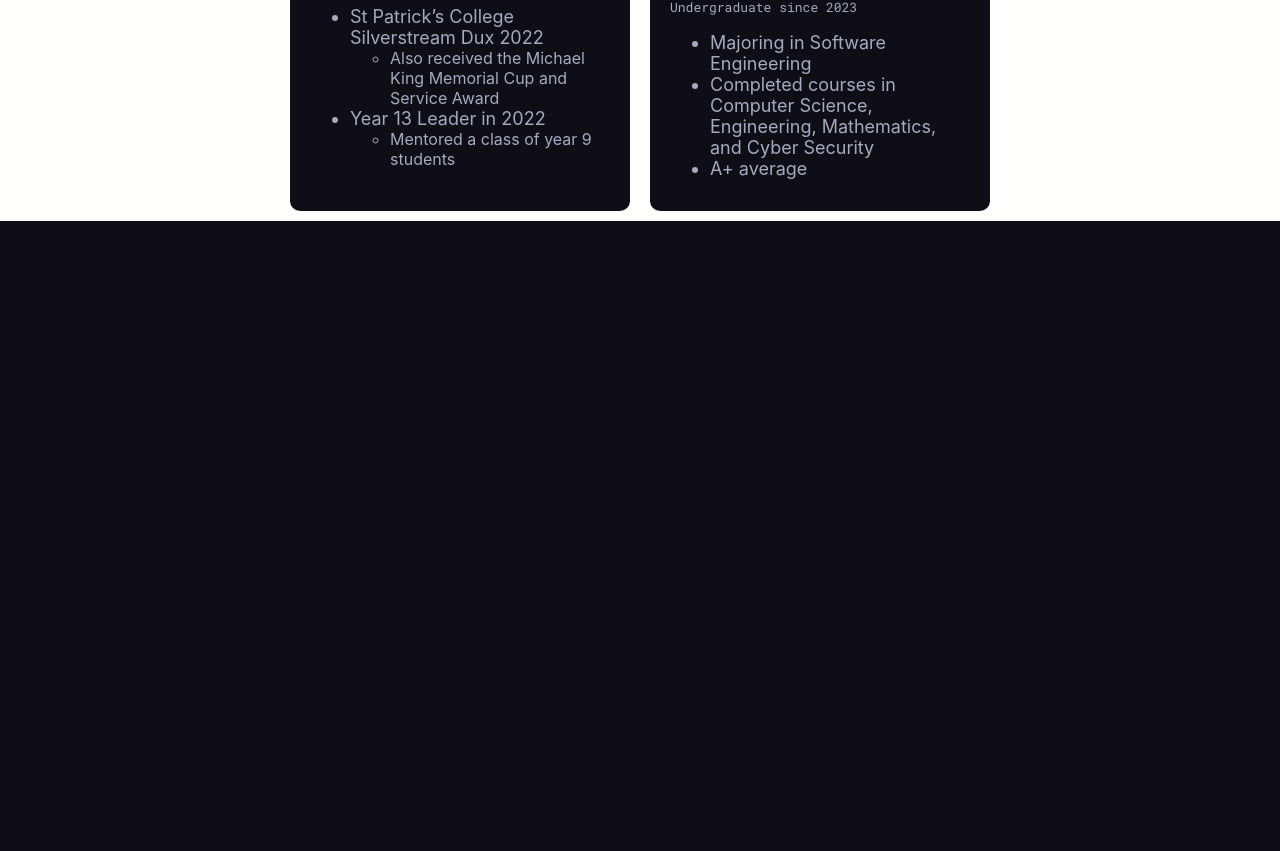
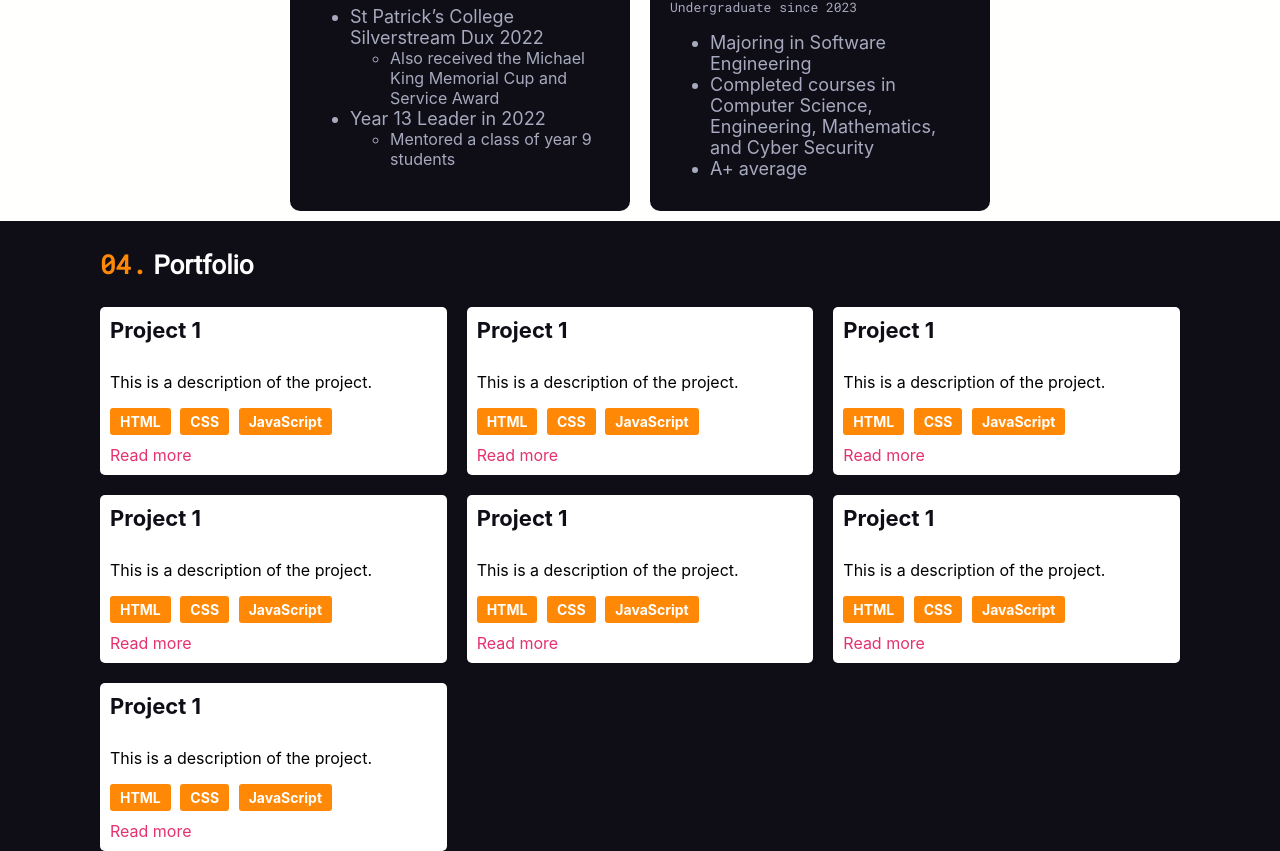
Before and after one commit to AlexanderHeffernan/Personal-Portfolio-Website, a React (Create React App) app in the folder personal-portfolio/: page / in a window 1280 px wide. Shown: the part 2129-2980 px from the top of the page. Before the commit the page ends 2350 px from the top, so only its background shows below. Built offline with nearby package versions, Linux system fonts and the light colour scheme.

Commit message:
First version of portfolio component finished.

```diff
--- a/personal-portfolio/src/App.js
+++ b/personal-portfolio/src/App.js
@@ -5,6 +5,7 @@ import Home from './components/Home.js';
 import About from './components/About.js';
 import Work from './components/Work.js';
 import Education from './components/Education.js';
+import Portfolio from './components/Portfolio.js';
 
 function App() {
   return (
@@ -14,6 +15,7 @@ function App() {
       <About />
       <Work />
       <Education />
+      <Portfolio />
     </div>
   );
 }
--- /dev/null
+++ b/personal-portfolio/src/assets/styles/Portfolio.css
@@ -0,0 +1,70 @@
+.Portfolio {
+    padding: 0 100px 0 100px;
+    height: 100px;
+}
+
+.Portfolio h3 {
+    font-size: 26px;
+    color: white;
+    font-family: 'Roboto', sans-serif;
+}
+
+.Portfolio h3 span {
+    color: #ff8906;
+    font-family: 'Roboto Mono', monospace;
+}
+
+.Portfolio .ItemsGrid {
+    width: 100%;
+    display: grid;
+    grid-template-columns: repeat(3, 1fr); /* Adjust the number of columns as needed */
+    gap: 20px; /* Adjust the gap between items as needed */
+    justify-content: center; /* Center the grid horizontally */
+    align-content: center; /* Center the grid vertically */
+}
+
+.Portfolio .ItemsGrid .PortfolioItem {
+    background-color: white;
+    display: block;
+    align-items: center;
+    justify-content: center;
+    padding: 10px;
+    border-radius: 5px;
+    transition: transform 0.3s ease-in-out, box-shadow 0.3s ease-in-out;
+}
+
+.Portfolio .ItemsGrid .PortfolioItem:hover {
+    transform: scale(1.1);
+    z-index: 1;
+    box-shadow: 0px 0px 10px 10px #ff8b0680;
+}
+
+.Portfolio .ItemsGrid .PortfolioItem h4 {
+    font-size: 22px;
+    color: #0f0e17;
+    margin-top: 0;
+}
+
+.Portfolio .ItemsGrid .PortfolioItem .Tag {
+    display: inline-block;
+    background-color: #ff8906;
+    min-width: fit-content;
+    margin-right: 0.6rem;
+    margin-bottom: 0.6rem;
+    padding: 5px 10px;
+    border-radius: 3px;
+    color: white;
+    font-size: 14px;
+    font-weight: 700;
+}
+
+.Portfolio .ItemsGrid .PortfolioItem a {
+    color: #e53170;
+    text-decoration: none;
+    transition: font-weight ease 0.3s;
+}
+
+.Portfolio .ItemsGrid .PortfolioItem a:hover {
+    color: #e53170;
+    font-weight: 800;
+}
--- /dev/null
+++ b/personal-portfolio/src/components/Portfolio.js
@@ -0,0 +1,59 @@
+import React, { useState } from 'react';
+import '../assets/styles/Portfolio.css';
+import PortfolioItem from './PortfolioItem';
+
+function Portfolio() {
+
+    return (
+        <div className="Portfolio" id="Portfolio">
+            <h3><span>04.</span> Portfolio</h3>
+            <div className="ItemsGrid">
+                <PortfolioItem
+                    title={"Project 1"}
+                    description={"This is a description of the project."}
+                    tags={['HTML', 'CSS', 'JavaScript']}
+                    link={"www.google.com"}
+                />
+                <PortfolioItem
+                    title={"Project 1"}
+                    description={"This is a description of the project."}
+                    tags={['HTML', 'CSS', 'JavaScript']}
+                    link={"www.google.com"}
+                />
+                <PortfolioItem
+                    title={"Project 1"}
+                    description={"This is a description of the project."}
+                    tags={['HTML', 'CSS', 'JavaScript']}
+                    link={"www.google.com"}
+                />
+                <PortfolioItem
+                    title={"Project 1"}
+                    description={"This is a description of the project."}
+                    tags={['HTML', 'CSS', 'JavaScript']}
+                    link={"www.google.com"}
+                />
+                <PortfolioItem
+                    title={"Project 1"}
+                    description={"This is a description of the project."}
+                    tags={['HTML', 'CSS', 'JavaScript']}
+                    link={"www.google.com"}
+                />
+                <PortfolioItem
+                    title={"Project 1"}
+                    description={"This is a description of the project."}
+                    tags={['HTML', 'CSS', 'JavaScript']}
+                    link={"www.google.com"}
+                />
+                <PortfolioItem
+                    title={"Project 1"}
+                    description={"This is a description of the project."}
+                    tags={['HTML', 'CSS', 'JavaScript']}
+                    link={"www.google.com"}
+                />
+
+            </div>
+        </div>
+    )
+}
+
+export default Portfolio;
--- /dev/null
+++ b/personal-portfolio/src/components/PortfolioItem.js
@@ -0,0 +1,16 @@
+function PortfolioItem({ title, description, tags, link }) {
+
+    return (
+        <div className="PortfolioItem" id="PortfolioItem">
+            <h4>{title}</h4>
+            <p>{description}</p>
+            {tags.map((tag, index) => (
+                <div className="Tag" key={index}>{tag}</div>
+            ))}
+            <br />
+            <a href={"https://" + link} target="_blank">Read more</a>
+        </div>
+    )
+}
+
+export default PortfolioItem;
```
